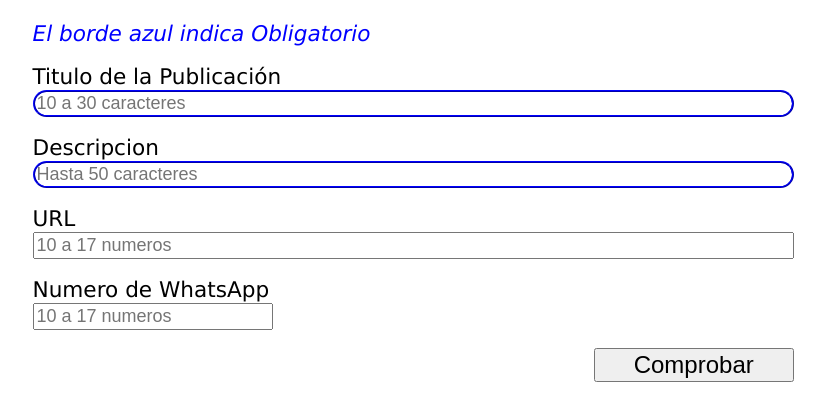
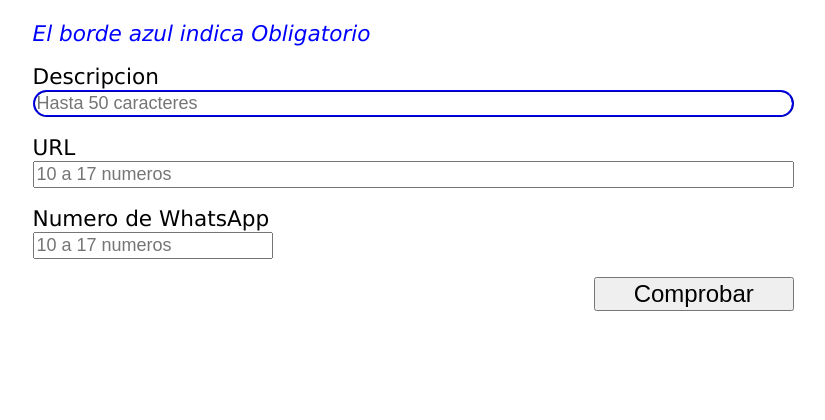
Before and after one commit to FinalProyectWeb/FinalProyectWeb.github.io, a plain HTML site: page Publicar.html in a window 1280 px wide. Shown: the part 76-496 px from the top of the page, without its empty margins (227-1052 px from the left). Drawn offline with Linux system fonts and the light colour scheme; no server answers.

Commit message:
QUITAMOS TITULO
QUITAMOS EL INPUT DE TITULO

```diff
--- a/Publicar.html
+++ b/Publicar.html
@@ -35,19 +35,7 @@
         <form action="javascript:agrega();">
             <p><em>El borde azul indica Obligatorio</em></p>
             <p>
-                <label >
-                    Titulo de la Publicación<br>
-                    <input id="titulo"
-                           type="text" required
-                           pattern=".{10,30}"
-                           title="De 10 a 30 caracteres"
-                           maxlength="30"
-                           size="70"
-                           placeholder="10 a 30 caracteres">
-                </label>
-            </p>
-            <p>
-                <label >
+                <label>
                     Descripcion<br>
                     <input id="descripcion"
                            type="text" required
@@ -120,7 +108,7 @@
             //Capturamos lo de la variable usuario para almacenarlo en el campo USUARIO
             USUARIO: usuario,
             //Capturamos lo del input texto en el campo TEXTO
-            TITULO: titulo.value.trim(),
+            //TITULO: titulo.value.trim(),
 
             DESCRIPCION: descripcion.value.trim(),
 
```
